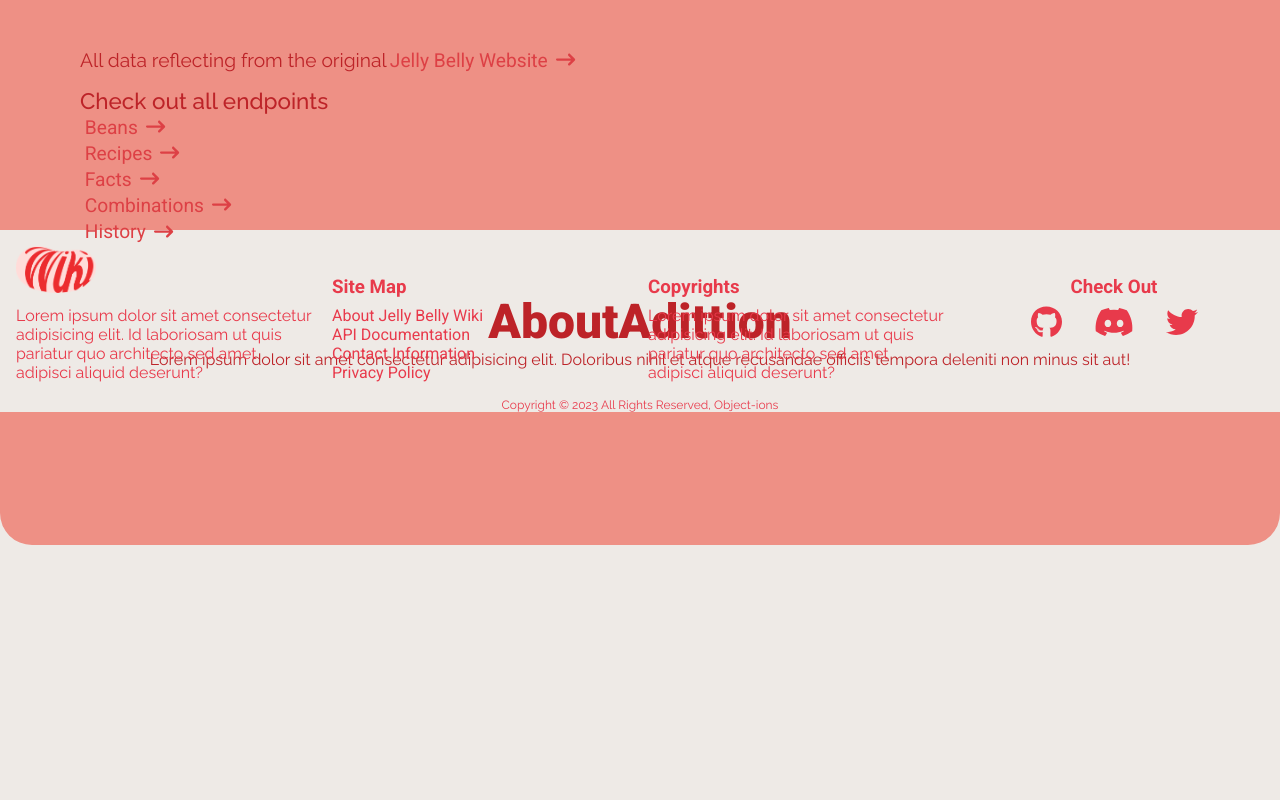
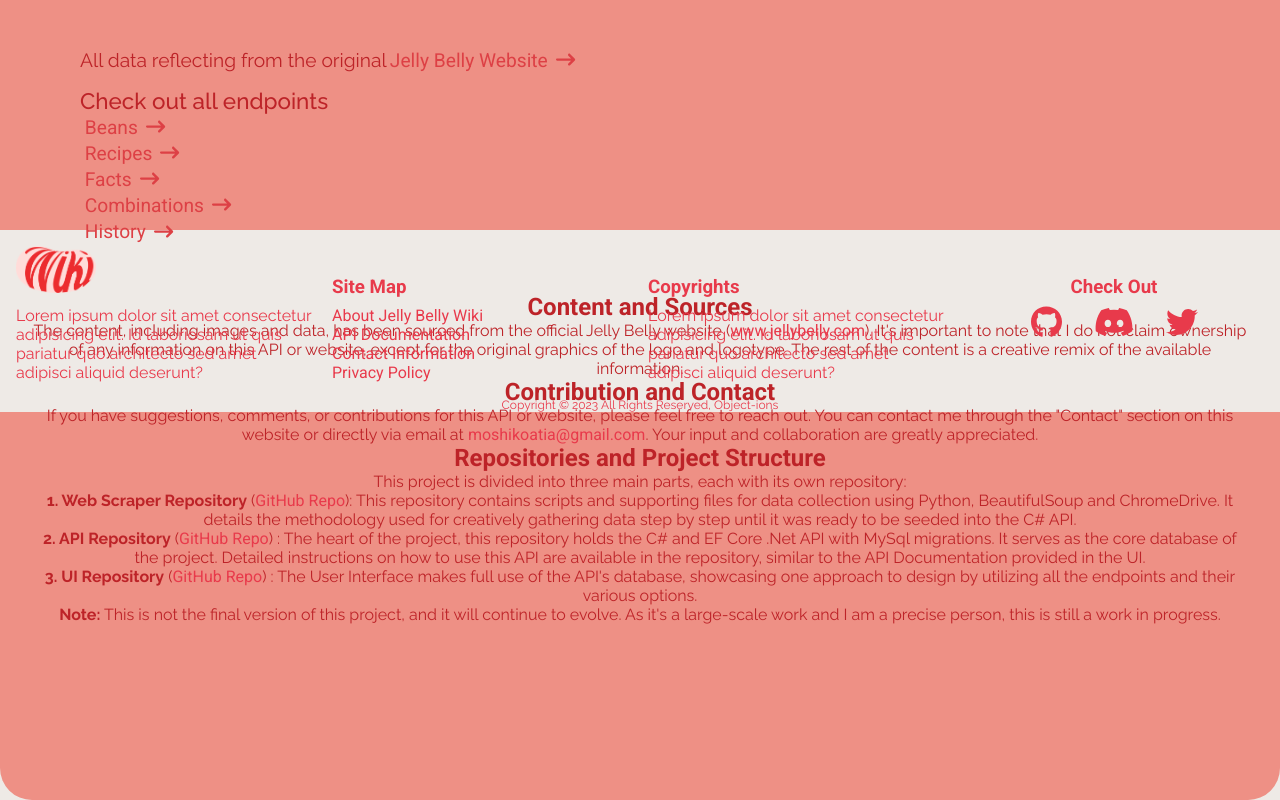
Before and after one commit to Object-ions/Jelly_Belly_Wiki_Client, a React (Create React App) app: page /about in a window 1280 px wide. Shown: the part 490-1290 px from the top of the page. Before the commit the page ends 1035 px from the top, so only its background shows below. Built offline with nearby package versions, Linux system fonts and the light colour scheme.

Commit message:
Update content

```diff
--- a/src/components/AboutAddition.js
+++ b/src/components/AboutAddition.js
@@ -3,10 +3,81 @@
 const AboutAdittion = () => {
   return (
     <div className="AboutAddition">
-      <h1>AboutAdittion</h1>
+      <h2>Content and Sources</h2>
       <p>
-        Lorem ipsum dolor sit amet consectetur adipisicing elit. Doloribus nihil
-        et atque recusandae officiis tempora deleniti non minus sit aut!
+        The content, including images and data, has been sourced from the
+        official Jelly Belly website (
+        <a
+          href="https://www.jellybelly.com"
+          target="_blank"
+          rel="noopener noreferrer"
+        >
+          www.jellybelly.com
+        </a>
+        ). It's important to note that I do not claim ownership of any
+        information on this API or website, except for the original graphics of
+        the logo and logotype. The rest of the content is a creative remix of
+        the available information.
+      </p>
+
+      <h2>Contribution and Contact</h2>
+      <p>
+        If you have suggestions, comments, or contributions for this API or
+        website, please feel free to reach out. You can contact me through the
+        "Contact" section on this website or directly via email at{" "}
+        <a href="mailto:moshikoatia@gmail.com">moshikoatia@gmail.com</a>. Your
+        input and collaboration are greatly appreciated.
+      </p>
+
+      <h2>Repositories and Project Structure</h2>
+      <p>
+        This project is divided into three main parts, each with its own
+        repository:
+      </p>
+      <ul>
+        <li>
+          <strong>1. Web Scraper Repository</strong> (
+          <a
+            href="https://github.com/Object-ions/capstone-supporting-files"
+            target="blank"
+          >
+            GitHub Repo
+          </a>
+          ): This repository contains scripts and supporting files for data
+          collection using Python, BeautifulSoup and ChromeDrive. It details the
+          methodology used for creatively gathering data step by step until it
+          was ready to be seeded into the C# API.
+        </li>
+        <li>
+          <strong>2. API Repository</strong> (
+          <a
+            href="https://github.com/Object-ions/Jelly-Belly-Wiki-API"
+            target="blank"
+          >
+            GitHub Repo
+          </a>
+          ) : The heart of the project, this repository holds the C# and EF Core
+          .Net API with MySql migrations. It serves as the core database of the
+          project. Detailed instructions on how to use this API are available in
+          the repository, similar to the API Documentation provided in the UI.
+        </li>
+        <li>
+          <strong>3. UI Repository</strong> (
+          <a
+            href="https://github.com/Object-ions/Jelly_Belly_Wiki_Client"
+            target="blank"
+          >
+            GitHub Repo
+          </a>
+          ) : The User Interface makes full use of the API's database,
+          showcasing one approach to design by utilizing all the endpoints and
+          their various options.
+        </li>
+      </ul>
+      <p className="note-about">
+        <strong>Note:</strong> This is not the final version of this project,
+        and it will continue to evolve. As it's a large-scale work and I am a
+        precise person, this is still a work in progress.
       </p>
     </div>
   );
--- a/src/components/pages/DisplayAbout.js
+++ b/src/components/pages/DisplayAbout.js
@@ -50,31 +50,31 @@
           <ul id="about-ul">
             <h3>Check out all endpoints</h3>
             <li>
-              <Link to="/beans">
+              <Link to="/api/">
                 Beans
                 <FontAwesomeIcon icon={faArrowRightLong} />
               </Link>
             </li>
             <li>
-              <Link to="/recipes">
+              <Link to="/api/">
                 Recipes
                 <FontAwesomeIcon icon={faArrowRightLong} />
               </Link>
             </li>
             <li>
-              <Link to="/facts">
+              <Link to="/api/">
                 Facts
                 <FontAwesomeIcon icon={faArrowRightLong} />
               </Link>
             </li>
             <li>
-              <Link to="/combinations">
+              <Link to="/api/">
                 Combinations
                 <FontAwesomeIcon icon={faArrowRightLong} />
               </Link>
             </li>
             <li>
-              <Link to="/history">
+              <Link to="/api/">
                 History
                 <FontAwesomeIcon icon={faArrowRightLong} />
               </Link>
```
